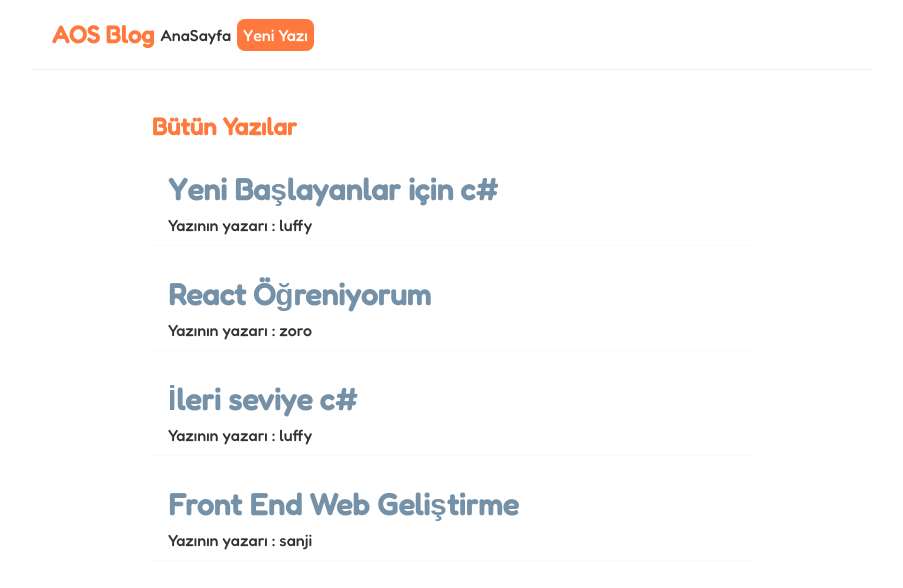
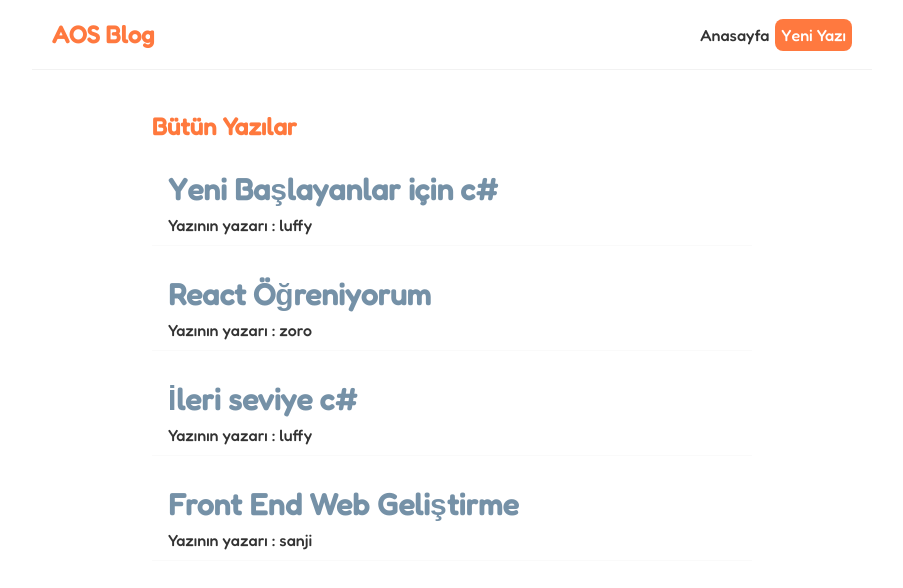
Before and after one commit to eerzik/https---github.com-eerzik-temel-react-app, a React (Create React App) app: page / in a window 1280 px wide. Shown: the top 588 px of the page, without its empty margins (188-1091 px from the left). Built offline with nearby package versions, Linux system fonts and the light colour scheme; data requests are answered from the project's data file.

Commit message:
Router link oluşturma

```diff
--- a/src/Navbar.js
+++ b/src/Navbar.js
@@ -1,14 +1,19 @@
+
+import { Link } from "react-router-dom";
+
+
+
 const Navbar = () => {
     return (
         <nav className="navbar">
             <h1>AOS Blog</h1>
             <div className="links">
-                <a href="/" >AnaSayfa</a>
-                <a href="/create" style={{
-                    color: 'white',
-                    backgroundColor: '#ff793f',
-                    borderRadius: '8px'
-                }} >Yeni Yazı</a>
+              <Link to='/'>Anasayfa</Link>
+              <Link to='/create' style={{
+                color:'white',
+                backgroundColor:'#ff793f',
+                borderRadius:'8px'
+              }} >Yeni Yazı</Link>
             </div>
         </nav>
 
--- a/src/index.css
+++ b/src/index.css
@@ -19,7 +19,7 @@
   color: #ff793f;
 }
 
-.navbar .link {
+.navbar .links {
   margin-left: auto;
 }
 
```
